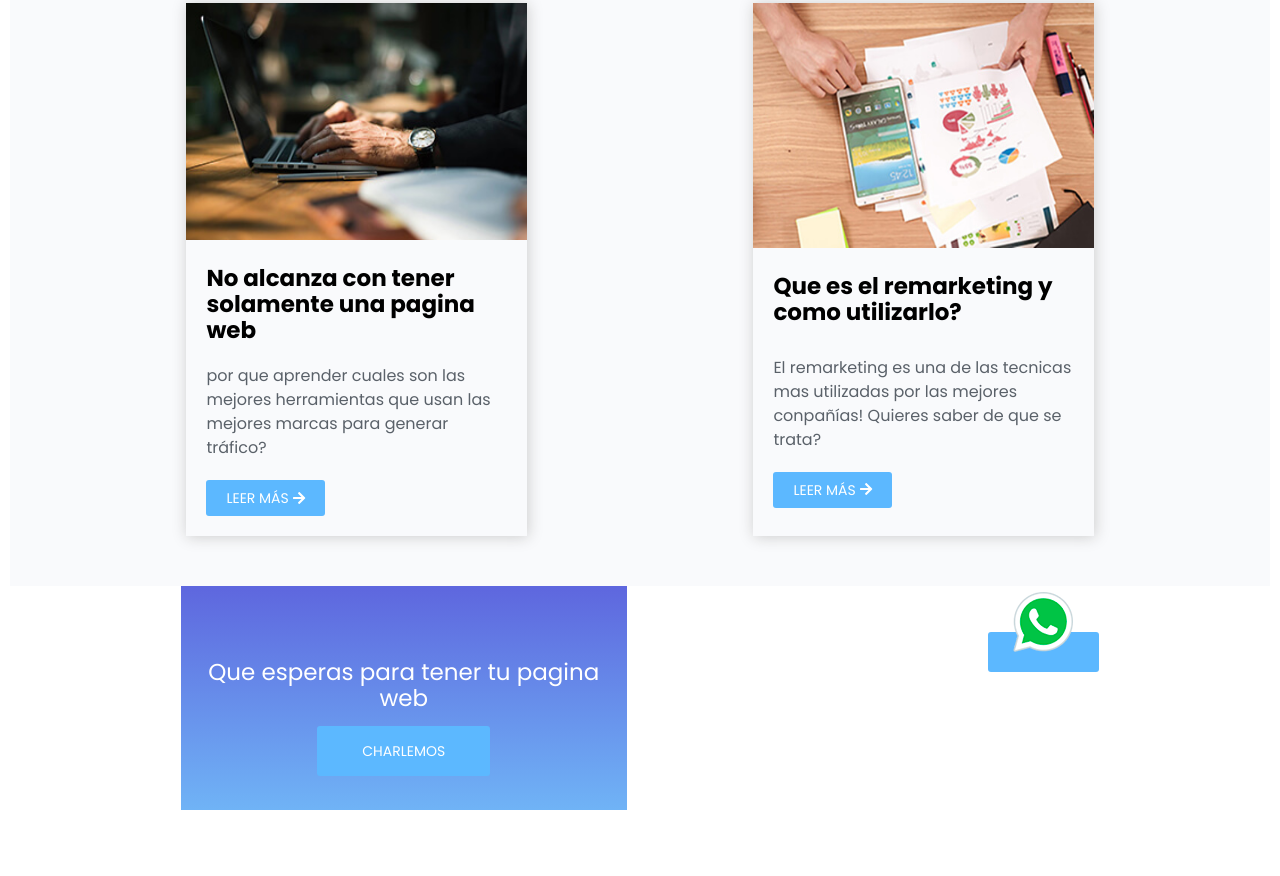
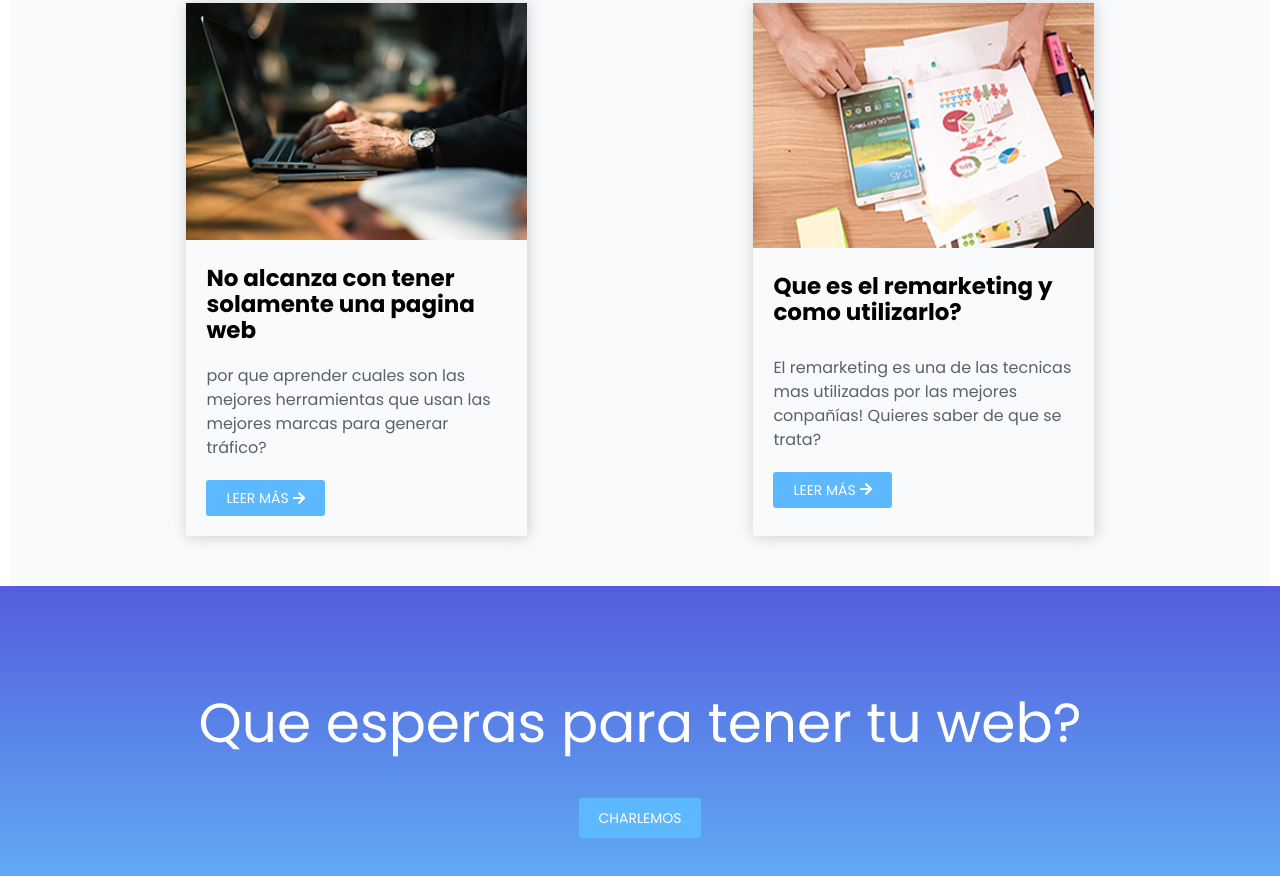
Before and after one commit to iDevelop25/sitiowebgratis, a plain HTML site: page index.html in a window 1280 px wide. Shown: the part 3727-4603 px from the top of the page. Before the commit the page ends 4537 px from the top, so only its background shows below. Drawn offline with Linux system fonts and the light colour scheme.

Commit message:
New Que esperas

```diff
--- a/css/style.css
+++ b/css/style.css
@@ -171,25 +171,11 @@ span {
   padding: 0 20px 20px !important;
 }
 .queesperas {
-  background: linear-gradient(rgba(84, 93, 220, 0.94), rgba(96, 171, 245, 0.9));
+  background: linear-gradient(rgba(84, 93, 220), rgba(96, 171, 245));
   text-align: center;
   padding: 50px 0 50px 0;
+  width: 100%;
 }
 .queesperas h3 {
-  font-size: 23px;
-  color: #fff;
-  margin-bottom: 30px;
+  color: white;
 }
-.queesperas a {
-  padding: 15px 45px 15px 45px;
-  transition: 1s;
-}
-.queesperas a:hover {
-  color: #5a6169;
-  transition: 1s;
-  transform: scale(1.1);
-  display: inline-block;
-}
-.whatsapp {
-  background: none;
-}
--- a/index.html
+++ b/index.html
@@ -177,16 +177,11 @@
 
     <section class="queesperas">
         <div class="container">
-            <h3>Que esperas para tener tu pagina web</h3>
+            <h3>Que esperas para tener tu web?</h3>
             <a href="#">Charlemos</a>
         </div>
     </section>
 
-    <section class="whastapp">
-        <a href="https://wa.me/+573135717205" target="_Blank">
-            <img src="img/whatsapp.png" alt="">
-        </a>
-    </section>
 
     <script src="js/jquery.min.js"></script>
     <script src="js/owl.carousel.min.js"></script>
```
